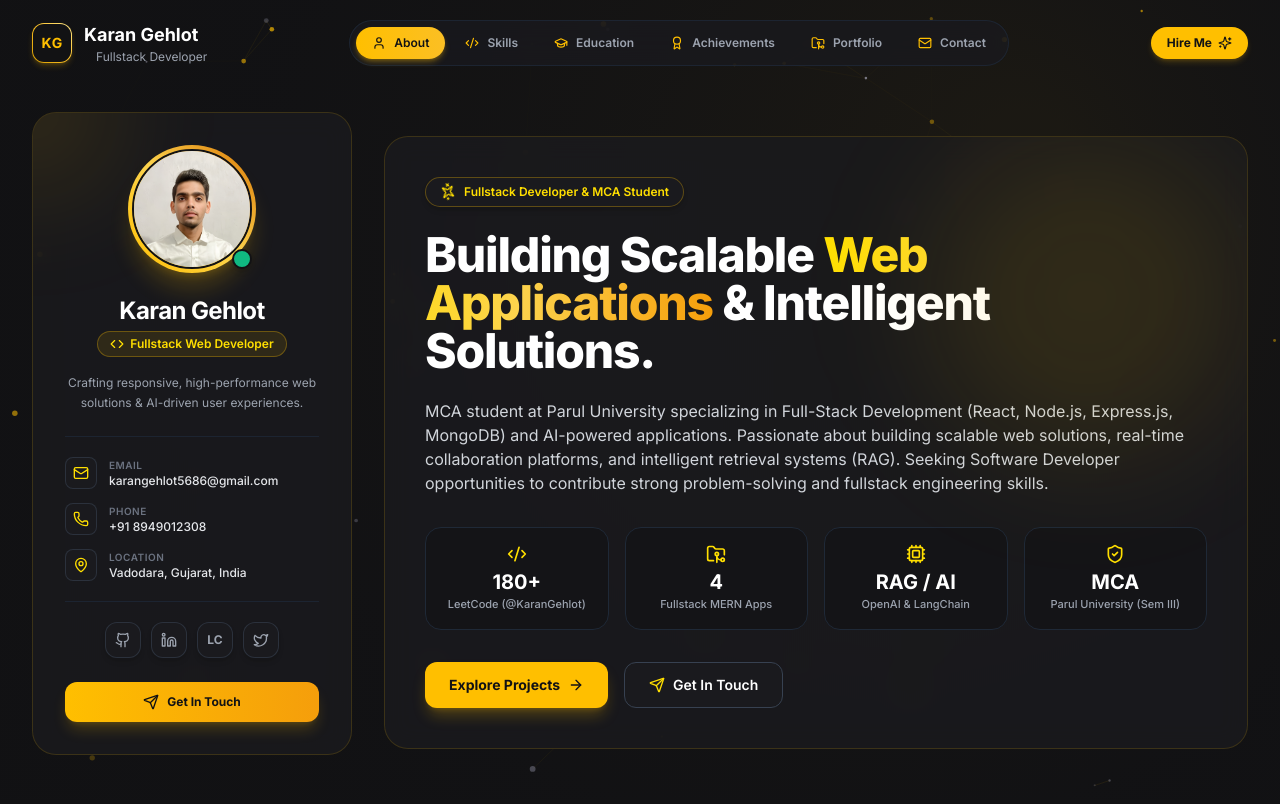
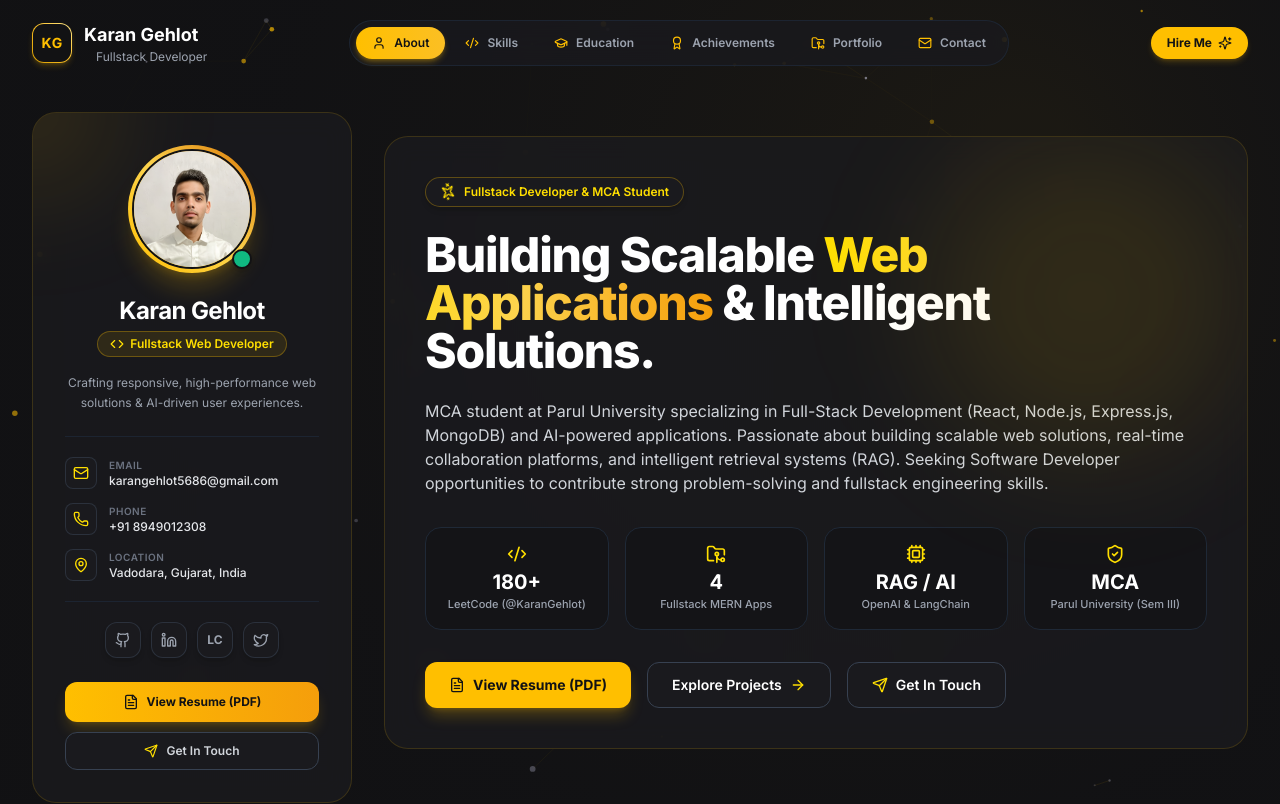
Before and after one commit to Karang67/Portfolio, a React (Vite) app: page / in a window 1280 px wide. Shown: the top 804 px of the page. Built offline with nearby package versions, Linux system fonts and the light colour scheme.

Commit message:
Add View/Download Resume PDF buttons to Hero and Sidebar sections

```diff
--- a/src/components/HeroSection.jsx
+++ b/src/components/HeroSection.jsx
@@ -1,6 +1,6 @@
 import React from 'react';
 import { motion } from 'framer-motion';
-import { Sparkles, Code2, ArrowRight, ShieldCheck, FolderGit2, Cpu, Send } from 'lucide-react';
+import { Sparkles, Code2, ArrowRight, ShieldCheck, FolderGit2, Cpu, Send, FileText } from 'lucide-react';
 
 const HeroSection = () => {
   return (
@@ -73,11 +73,21 @@ const HeroSection = () => {
         {/* CTA Buttons */}
         <div className="flex flex-wrap gap-4">
           <a
-            href="#portfolio"
+            href="/resume.pdf"
+            target="_blank"
+            rel="noopener noreferrer"
             className="px-6 py-3 rounded-xl bg-gold-500 hover:bg-gold-400 text-dark-900 font-bold text-sm flex items-center gap-2 shadow-lg shadow-gold-500/25 hover:shadow-gold-500/40 transition-all duration-300 cursor-pointer"
           >
+            <FileText className="w-4 h-4 text-dark-900" />
+            <span>View Resume (PDF)</span>
+          </a>
+
+          <a
+            href="#portfolio"
+            className="px-6 py-3 rounded-xl bg-dark-800 hover:bg-dark-700 text-white font-semibold text-sm border border-gray-700 hover:border-gold-500/50 transition-all duration-300 flex items-center gap-2"
+          >
             <span>Explore Projects</span>
-            <ArrowRight className="w-4 h-4 text-dark-900" />
+            <ArrowRight className="w-4 h-4 text-gold-400" />
           </a>
 
           <a
--- a/src/components/Sidebar.jsx
+++ b/src/components/Sidebar.jsx
@@ -1,5 +1,5 @@
 import React from 'react';
-import { Mail, Phone, MapPin, Github, Linkedin, Twitter, Code, Send } from 'lucide-react';
+import { Mail, Phone, MapPin, Github, Linkedin, Twitter, Code, Send, FileText, Download } from 'lucide-react';
 
 const Sidebar = () => {
   return (
@@ -112,13 +112,23 @@ const Sidebar = () => {
           </a>
         </div>
 
-        {/* Action Button */}
-        <div className="mt-6">
+        {/* Action Buttons */}
+        <div className="mt-6 space-y-2.5">
+          <a
+            href="/resume.pdf"
+            target="_blank"
+            rel="noopener noreferrer"
+            className="w-full py-3 px-4 rounded-xl bg-gradient-to-r from-gold-500 to-amber-500 hover:from-gold-400 hover:to-amber-400 text-dark-900 font-bold text-xs flex items-center justify-center gap-2 shadow-lg shadow-gold-500/20 hover:shadow-gold-500/40 transition-all duration-300 cursor-pointer"
+          >
+            <FileText className="w-4 h-4 text-dark-900" />
+            <span>View Resume (PDF)</span>
+          </a>
+
           <a
             href="#contact"
-            className="w-full py-3 px-4 rounded-xl bg-gradient-to-r from-gold-500 to-amber-500 hover:from-gold-400 hover:to-amber-400 text-dark-900 font-bold text-xs flex items-center justify-center gap-2 shadow-lg shadow-gold-500/20 hover:shadow-gold-500/40 transition-all duration-300 cursor-pointer"
+            className="w-full py-2.5 px-4 rounded-xl bg-dark-800 hover:bg-dark-700 text-gray-300 hover:text-gold-400 border border-gray-700 hover:border-gold-500/50 font-semibold text-xs flex items-center justify-center gap-2 transition-all duration-300 cursor-pointer"
           >
-            <Send className="w-4 h-4 text-dark-900" />
+            <Send className="w-3.5 h-3.5 text-gold-400" />
             <span>Get In Touch</span>
           </a>
         </div>
```
